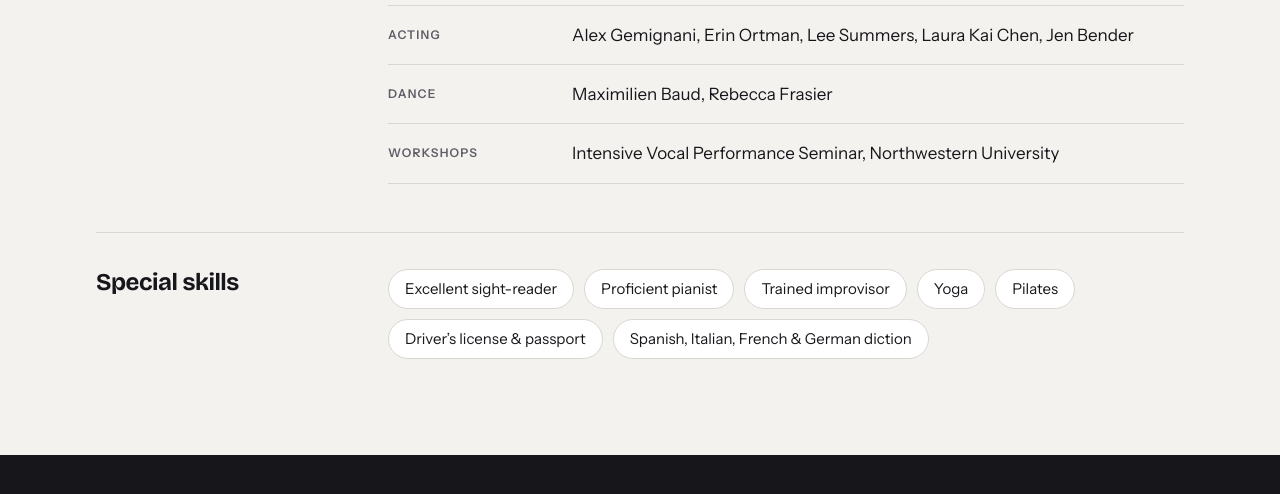
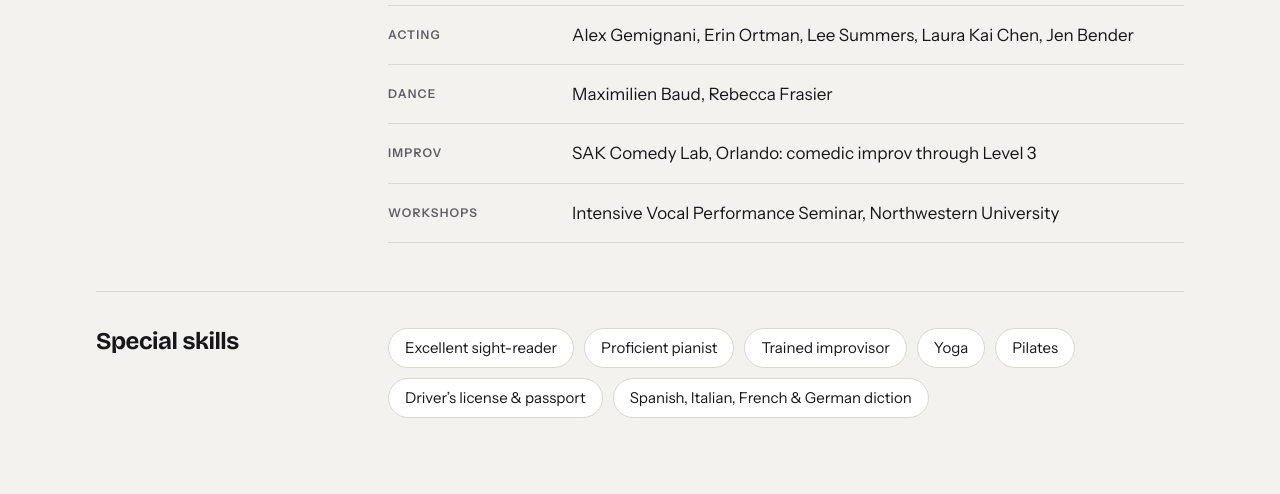
Before and after one commit to mott-lab/marynink, a plain HTML site: page resume.html in a window 1280 px wide. Shown: the part 1760-2254 px from the top of the page. Drawn offline with nearby package versions, Linux system fonts and the light colour scheme.

Commit message:
Résumé: SAK Comedy Lab improv training (Level 3)
Co-Authored-By: Claude Fable 5.1 <noreply@anthropic.com>
Claude-Session: https://claude.ai/code/session_01BaZf5eM7HSYV3GDWHsqvmv

```diff
--- a/resume.html
+++ b/resume.html
@@ -126,6 +126,7 @@
           <div class="credit"><span class="credit__label">Voice</span><span class="credit__body">Alex Gemignani, Aimée Steele, David Sisco, Stephanie Tennill</span></div>
           <div class="credit"><span class="credit__label">Acting</span><span class="credit__body">Alex Gemignani, Erin Ortman, Lee Summers, Laura Kai Chen, Jen Bender</span></div>
           <div class="credit"><span class="credit__label">Dance</span><span class="credit__body">Maximilien Baud, Rebecca Frasier</span></div>
+          <div class="credit"><span class="credit__label">Improv</span><span class="credit__body">SAK Comedy Lab, Orlando: comedic improv through Level 3</span></div>
           <div class="credit"><span class="credit__label">Workshops</span><span class="credit__body">Intensive Vocal Performance Seminar, Northwestern University</span></div>
         </div>
       </div>
```
